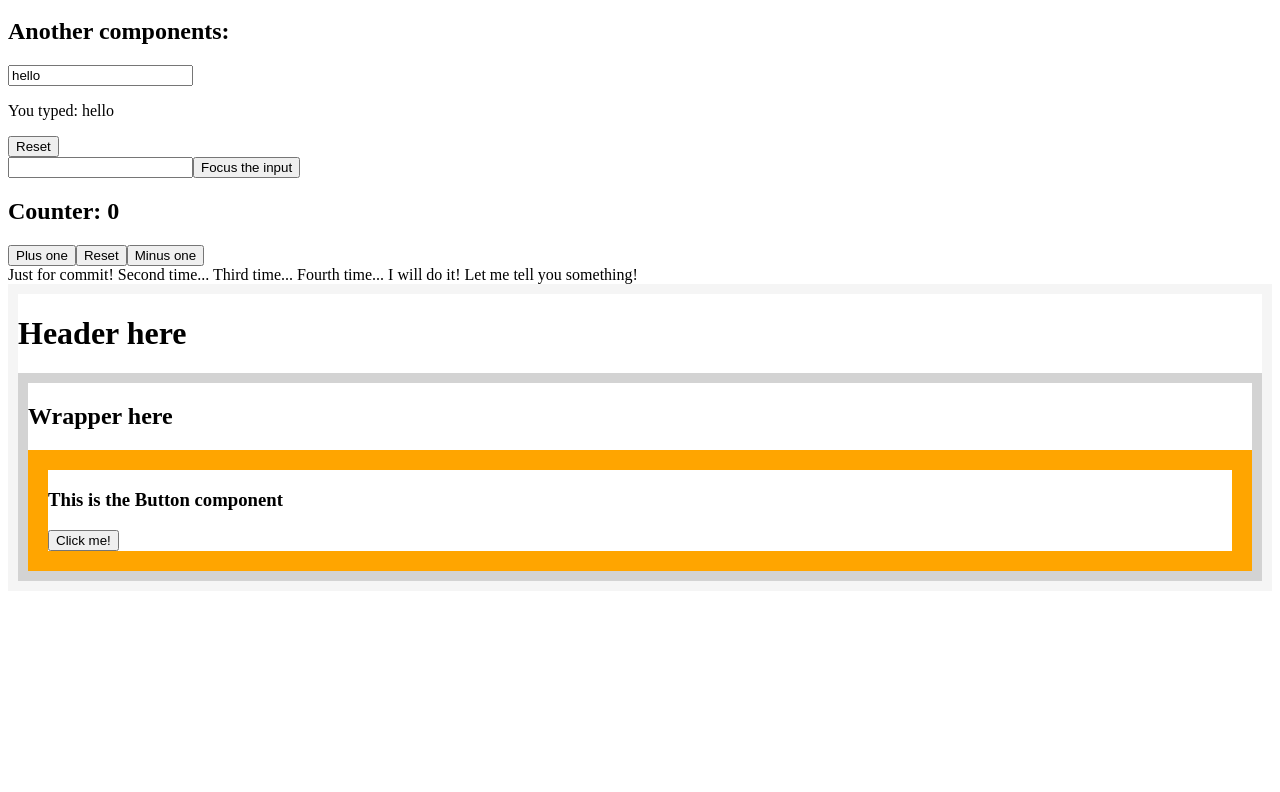
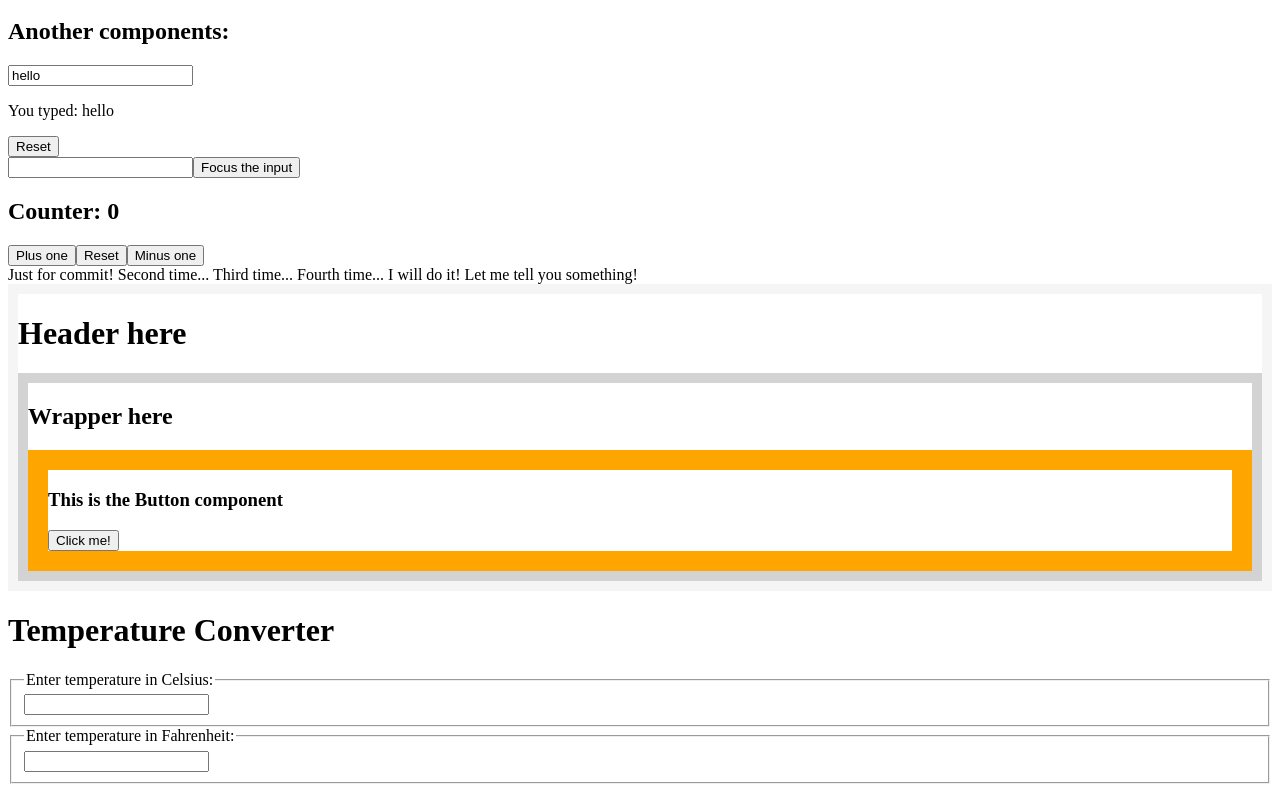
Before and after one commit to Dominionss/WeatherCheck, a React (Create React App) app in the folder weather-app/: page / in a window 1280 px wide. Shown: the part 679-1471 px from the top of the page. Before the commit the page ends 1278 px from the top, so only its background shows below. Built offline with nearby package versions, Linux system fonts and the light colour scheme.

Commit message:
Lifting of state

```diff
--- a/weather-app/src/App.js
+++ b/weather-app/src/App.js
@@ -1,42 +1,77 @@
-import Card, { RandomCard } from './Card';
-import InteractiveButton from "./InteractiveButton";
-import {TextInputWithFocusButton} from "./InteractiveButton";
-import DynamicButton from "./DynamicButton";
-import ButtonWithEventHandler from "./ButtonWithEventHandler";
-import InputComponent from "./InputComponent";
-import Counter from "./Counter";
-import PropDrilling from "./PropDrilling";
+import React, { useState } from 'react';
+
+import Card, { RandomCard } from './components/Card';
+import InteractiveButton from "./components/InteractiveButton";
+import {TextInputWithFocusButton} from "./components/InteractiveButton";
+import DynamicButton from "./components/DynamicButton";
+import ButtonWithEventHandler from "./components/ButtonWithEventHandler";
+import InputComponent from "./components/InputComponent";
+import Counter from "./components/Counter";
+import PropDrilling from "./components/PropDrilling";
+
+import TemperatureInput from './components/TemperatureInput';
+import { toCelsius, toFahrenheit, tryConvert } from './utils/converters';
 
 function App() {
+
+    const [temperature, setTemperature] = useState('');
+    const [scale, setScale] = useState('c');
+
+    const handleCelsiusChange = (temp) => {
+        setTemperature(temp);
+        setScale('c');
+    };
+
+    const handleFahrenheitChange = (temp) => {
+        setTemperature(temp);
+        setScale('f');
+    };
+
+    const celsius = scale === 'f' ? tryConvert(temperature, toCelsius) : temperature;
+    const fahrenheit = scale === 'c' ? tryConvert(temperature, toFahrenheit) : temperature;
+
     return (
         <div className="App">
             Hello World!
 
             <h2>Cards:</h2>
 
-            <Card title="Archer" info="He shoots fro the bow." />
-            <Card title="Swordman" info="Fighting with a sword." />
+            <Card title="Archer" info="He shoots fro the bow."/>
+            <Card title="Swordman" info="Fighting with a sword."/>
 
-            <RandomCard />
+            <RandomCard/>
 
-            <InteractiveButton />
+            <InteractiveButton/>
 
-            <DynamicButton />
+            <DynamicButton/>
 
-            <ButtonWithEventHandler />
+            <ButtonWithEventHandler/>
 
             <h2>Another components:</h2>
 
-            <InputComponent />
+            <InputComponent/>
 
-            <TextInputWithFocusButton />
+            <TextInputWithFocusButton/>
 
-            <Counter />
+            <Counter/>
 
             Just for commit! Second time... Third time... Fourth time... I will do it!
             Let me tell you something!
 
-        <PropDrilling msg="Hello world!"/>
+            <PropDrilling msg="Hello world!"/>
+
+
+            <h1>Temperature Converter</h1>
+            <TemperatureInput
+                scale="c"
+                temperature={celsius}
+                onTemperatureChange={handleCelsiusChange}
+            />
+            <TemperatureInput
+                scale="f"
+                temperature={fahrenheit}
+                onTemperatureChange={handleFahrenheitChange}
+            />
 
         </div>
     );
--- a/weather-app/src/Card.js
+++ b/weather-app/src/components/Card.js
@@ -1,4 +1,4 @@
-import "./Card.css";
+import "../styles/Card.css";
 
 function getRandomIntInclusive(min, max) {
     min = Math.ceil(min);
--- /dev/null
+++ b/weather-app/src/components/TemperatureInput.js
@@ -0,0 +1,16 @@
+import React from 'react';
+
+function TemperatureInput({ scale, temperature, onTemperatureChange }) {
+    const handleChange = (e) => {
+        onTemperatureChange(e.target.value); // Call the function passed from parent
+    };
+
+    return (
+        <fieldset>
+            <legend>Enter temperature in {scale === 'c' ? 'Celsius' : 'Fahrenheit'}:</legend>
+            <input value={temperature} onChange={handleChange} />
+        </fieldset>
+    );
+}
+
+export default TemperatureInput;
--- /dev/null
+++ b/weather-app/src/utils/converters.js
@@ -0,0 +1,17 @@
+export function toCelsius(fahrenheit) {
+    return (fahrenheit - 32) * 5 / 9;
+}
+
+export function toFahrenheit(celsius) {
+    return (celsius * 9 / 5) + 32;
+}
+
+export function tryConvert(temperature, convert) {
+    const input = parseFloat(temperature);
+    if (Number.isNaN(input)) {
+        return '';
+    }
+    const output = convert(input);
+    const rounded = Math.round(output * 100) / 100;
+    return rounded.toString();
+}
```
Also changed, not shown: weather-app/src/components/ButtonWithEventHandler.js (renamed from weather-app/src/ButtonWithEventHandler.js), weather-app/src/components/Counter.js (renamed from weather-app/src/Counter.js), weather-app/src/components/DynamicButton.js (renamed from weather-app/src/DynamicButton.js), weather-app/src/components/InputComponent.js (renamed from weather-app/src/InputComponent.js), weather-app/src/components/InteractiveButton.js (renamed from weather-app/src/InteractiveButton.js), weather-app/src/components/PropDrilling.js (renamed from weather-app/src/PropDrilling.js), weather-app/src/styles/Card.css (renamed from weather-app/src/Card.css).
